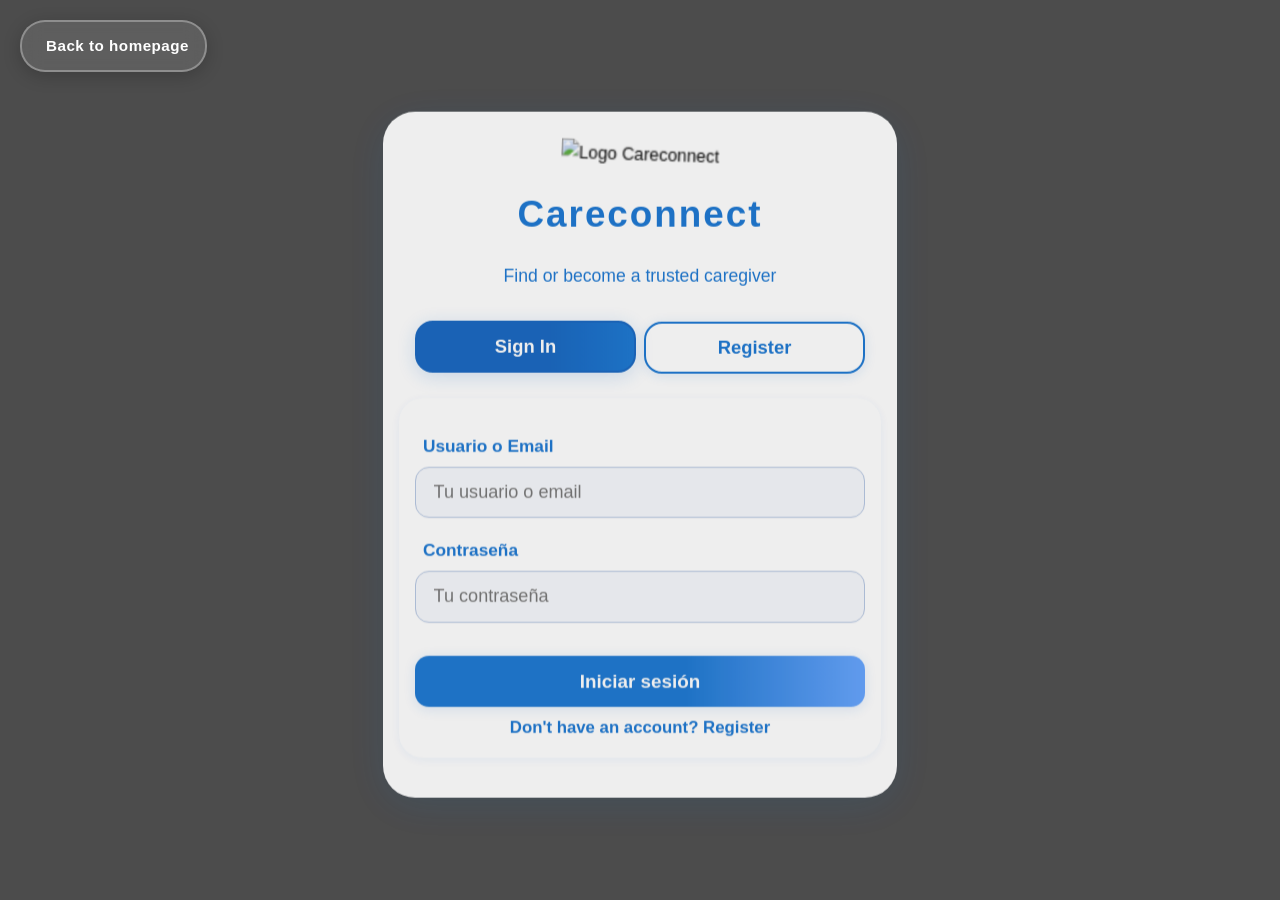
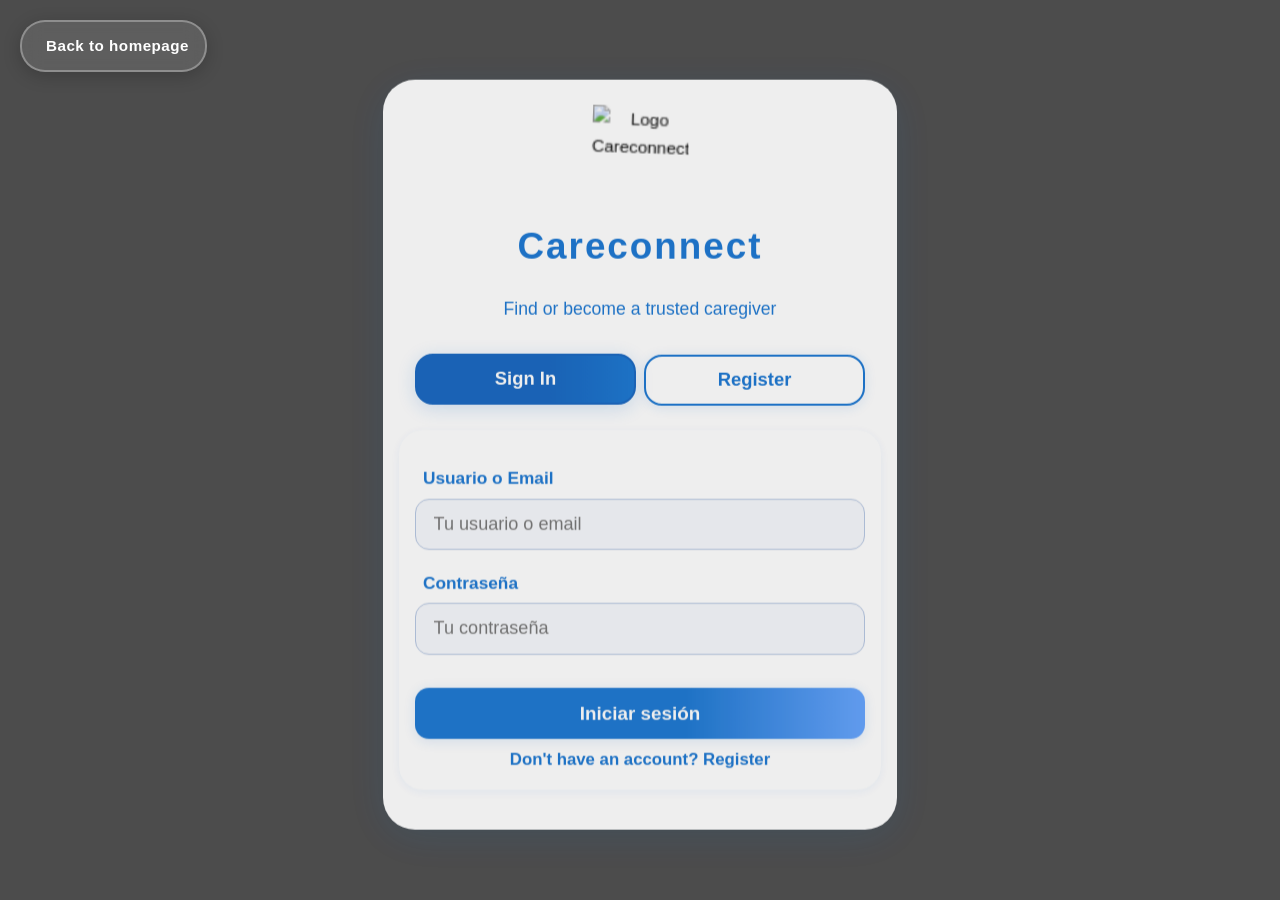

Log in

--- a/css/auth.css
+++ b/css/auth.css
@@ -111,14 +111,16 @@ body.dark-mode .auth-link { color: #93c5fd; }
 
 /* Header de autenticación */
 .auth-header {
+    width: 100%;
     text-align: center;
     margin-bottom: 1.5rem;
 }
 
 .auth-logo {
+    display: block;
     width: 90px;
     height: 90px;
-    margin-bottom: 0.5rem;
+    margin: 0 auto 0.5rem;
     animation: logoEntrance 1.2s cubic-bezier(0.23, 1, 0.32, 1);
 }
 
